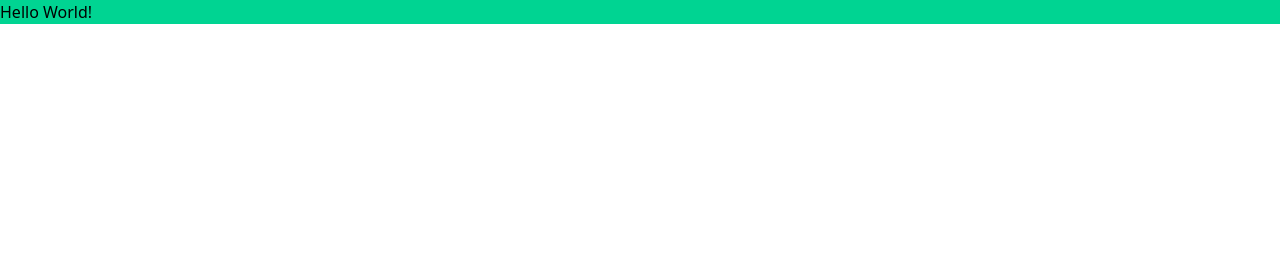
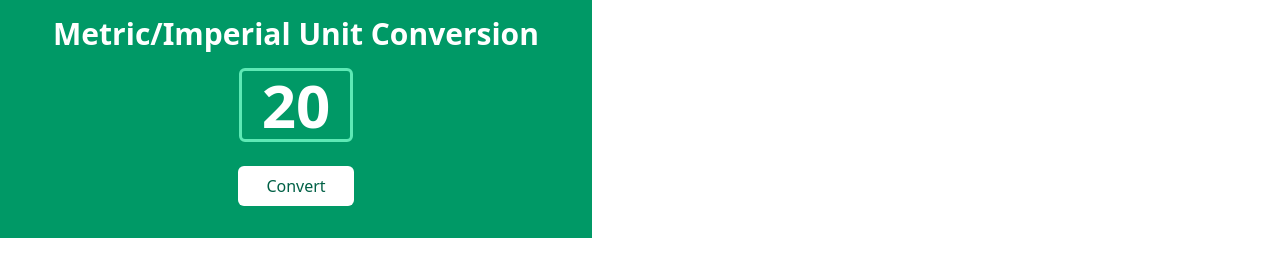
Before and after one commit to terabvte/web_learn, a plain HTML site: page converter/src/index.html in a window 1280 px wide. Drawn offline with nearby package versions, Linux system fonts and the light colour scheme.

Commit message:
Complete first section of the article

```diff
--- a/converter/src/index.html
+++ b/converter/src/index.html
@@ -1,12 +1,27 @@
 <!DOCTYPE html>
 <html lang="en">
-<head>
-    <meta charset="UTF-8">
-    <meta name="viewport" content="width=device-width, initial-scale=1.0">
+  <head>
+    <meta charset="UTF-8" />
+    <meta name="viewport" content="width=device-width, initial-scale=1.0" />
     <title>Metric / Imperial Unit Converter</title>
     <script src="https://unpkg.com/@tailwindcss/browser@4"></script>
-</head>
-<body>
-    <h1 class="bg-emerald-400">Hello World!</h1>
-</body>
+  </head>
+  <body>
+    <article class="w-148 bg-emerald-600">
+      <div class="flex flex-col text-white p-4 items-center">
+        <h1 class="font-bold text-3xl mb-4">Metric/Imperial Unit Conversion</h1>
+        <div
+          class="font-bold text-6xl border-3 px-5 py-1 rounded-md border-emerald-300 mb-6"
+        >
+          20
+        </div>
+        <button
+          class="bg-white text-emerald-800 px-7 py-2 rounded-md mb-4 cursor-pointer"
+        >
+          Convert
+        </button>
+      </div>
+      <div></div>
+    </article>
+  </body>
 </html>
```
